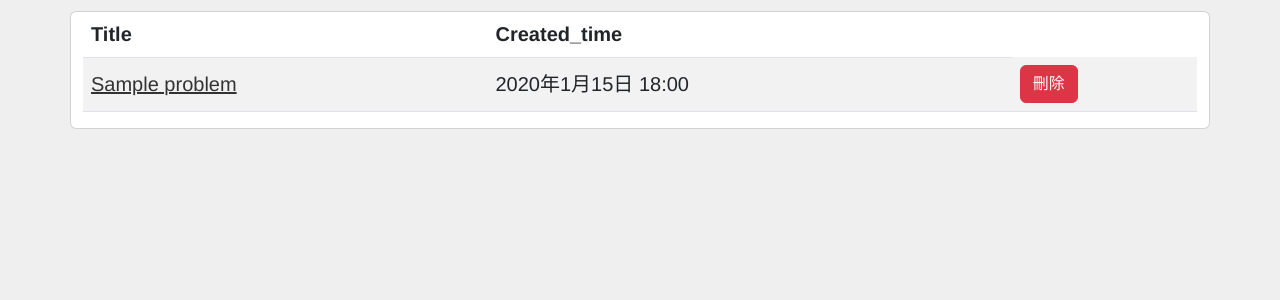
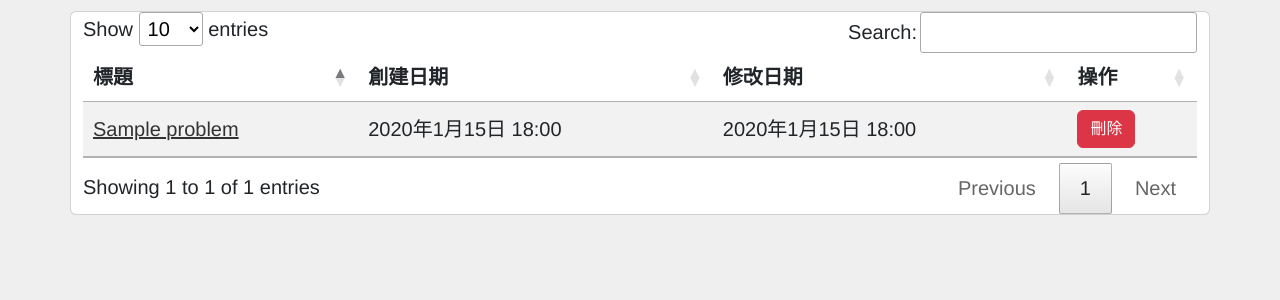
Before and after one commit to 10946009/latexPDF-django, a Django app: page / in a window 1280 px wide. Shown: the part 49-349 px from the top of the page. Run offline with Django 5.2, Linux system fonts and the light colour scheme; tables that the repository leaves empty hold one stand-in row (values such as "Sample post"); some libraries are stand-ins or nearby versions.

Commit message:
修復刪除功能&新增表格樣式(可排序)

```diff
--- a/getZerojudge/urls.py
+++ b/getZerojudge/urls.py
@@ -21,7 +21,7 @@ from outfile.views import create, get_zerojudge, PathManager, index,problem_crud
 urlpatterns = [
     path("admin/", admin.site.urls),
     path("", index.index, name="index"),
-    path("", problem_crud.delete_problem, name="delete_problem"),
+    path("delete/", problem_crud.delete_problem, name="delete_problem"),
     path("create/<int:cid>", create.create, name="create"),
     path("create/<int:cid>/downloadZIP", create.download_zip),
     path("getZerojudge/<int:cid>", get_zerojudge.get_zerojudge),
--- a/outfile/models.py
+++ b/outfile/models.py
@@ -13,6 +13,7 @@ class Problem(models.Model):
     spec = models.TextField(blank=True, null=False, default='')
 
     created_time = models.DateTimeField(auto_now_add=True ,blank=True, null=True)
+    edited_time = models.DateTimeField(auto_now=True ,blank=True, null=True)
 
     def __str__(self):
         return self.title
--- a/outfile/views/problem_crud.py
+++ b/outfile/views/problem_crud.py
@@ -1,7 +1,7 @@
 from django.shortcuts import render, redirect,HttpResponse
 from outfile.models import Problem
 
-def delete_problem(request):
+def delete_problem(request,cid = None):
     if request.method == 'POST':
         print(request.POST)
         cid = request.POST.get('cid', None)
--- a/templates/index.html
+++ b/templates/index.html
@@ -3,16 +3,25 @@
 {% load static %}
 {% block title %}題目列表{% endblock title %}
 {% block content %}
+<!-- 引入 jQuery -->
+<script src="https://code.jquery.com/jquery-3.6.0.min.js"></script>
+<!-- 引入 DataTables CSS -->
+<link rel="stylesheet" type="text/css" href="https://cdn.datatables.net/1.13.7/css/jquery.dataTables.min.css">
+<!-- 引入 DataTables JS -->
+<script type="text/javascript" charset="utf8" src="https://cdn.datatables.net/1.13.7/js/jquery.dataTables.min.js"></script>
+<!-- 在表格上应用 DataTables -->
 {% comment %} <link rel="stylesheet" href="{% static "css/index.css" %}"> {% endcomment %}
 {% endblock content %}
 
 {% block body %}
 <div class="container card">
-    <table  class="table table-striped ">
+    <table  class="table table-striped " id="myTable">
         <thead>
             <tr>
-                <th>Title</th>
-                <th>Created_time</th>
+                <th>標題</th>
+                <th>創建日期</th>
+                <th>修改日期</th>
+                <th>操作</th>
             </tr>
         </thead>
         <tbody>
@@ -20,6 +29,7 @@
                 <tr class="align-middle">
                     <td><a href="{% url 'create' problem.id %}">{{ problem.title }}</a></td>
                     <td>{{ problem.created_time }}</td>
+                    <td>{{ problem.edited_time }}</td>
                     <td><button class="btn btn-danger" onclick="deleteProblem({{problem.id}})">刪除</button></td>
                 </tr>
             {% endfor %}
@@ -28,13 +38,15 @@
 </div>
 
 <script>
+    let table = new DataTable('#myTable');
     function deleteProblem(id){
+        const url = "{% url 'delete_problem'  %}";
         if(confirm("確定要刪除嗎?")){
             $.ajax({
-                url: "{% url 'delete_problem' %}",
+                url: url,
                 type: "POST",
                 data: {
-                    'id': id,
+                    'cid': id,
                     'csrfmiddlewaretoken': '{{ csrf_token }}',
                 },
                 success: function (data) {
```
